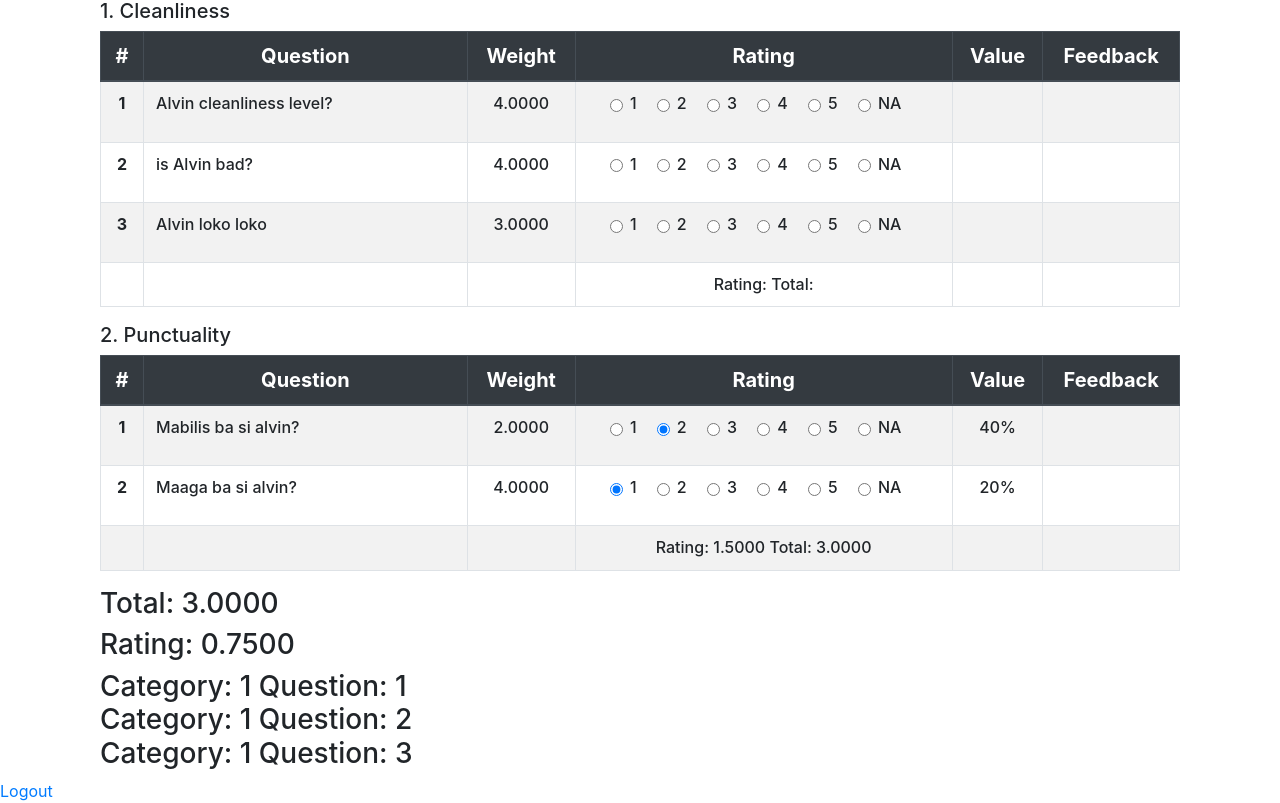
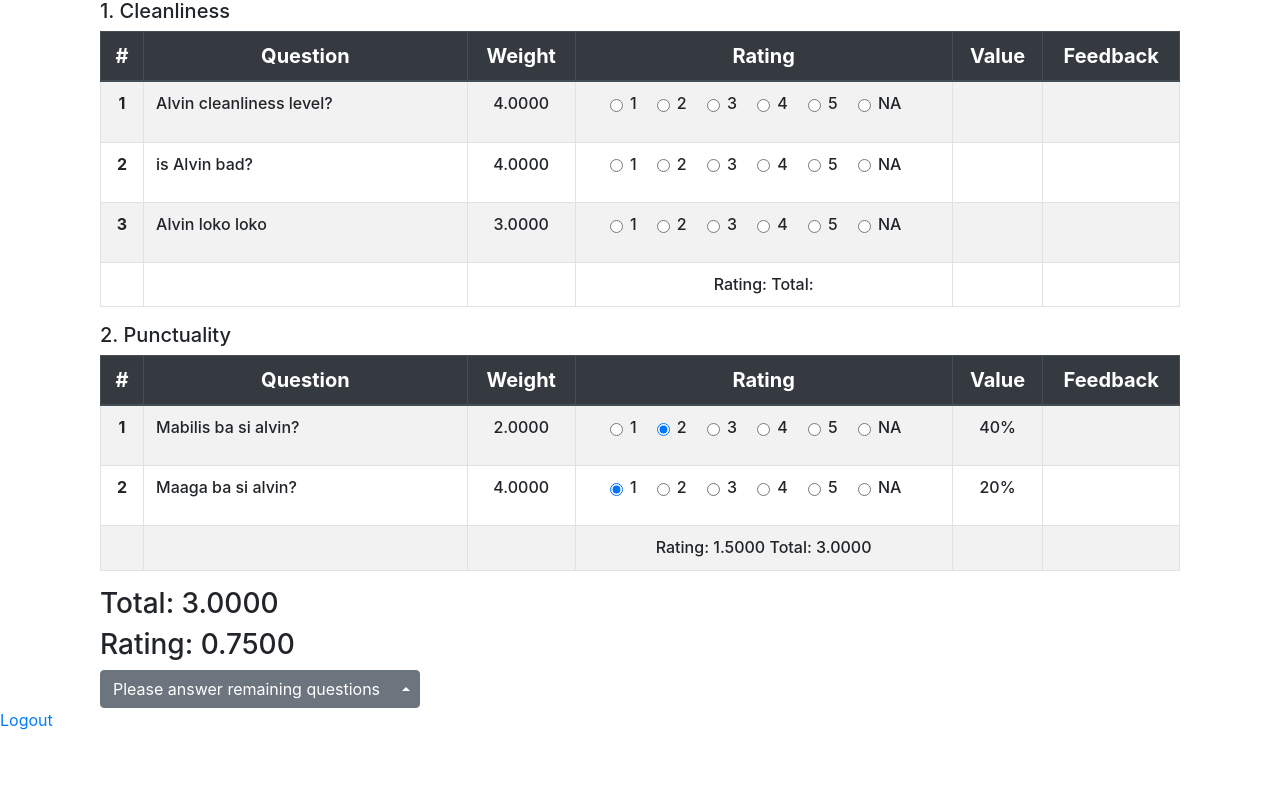
Before and after one commit to binteezyy/logistics-scorecard, a Django app: template logistics_scorecard_A/survey_app/templates/form.html in a window 1280 px wide. Shown: the part 181-984 px from the top of the page. After the commit the page ends 911 px from the top, so only its background shows below. Run offline with Django 3.2, Linux system fonts and the light colour scheme; data comes from the database, SQL or seed files in the repository; the template is opened without the code that fills it: values that come from a table or form of the project are taken from there, most other values are stand-ins (such as "Sample title", 1, 10 or a date in 2020); some libraries are stand-ins or nearby versions.

Commit message:
Added a dropup

```diff
--- a/logistics_scorecard_A/survey_app/templates/form.html
+++ b/logistics_scorecard_A/survey_app/templates/form.html
@@ -64,7 +64,7 @@
     {% for category in scorecard.category_list.all %}
     {% for question in category.questions.all %}
     if (!$('.cat-{{category.category_number}}-row-{{question.question_number}}').is(':checked')) {
-        $('.unchecked-radio').append("Category: {{category.category_number}} Question: {{question.question_number}}<br>");
+        $('.unchecked-radio').append("<a class='dropdown-item' href='#'>Category: {{category.category_number}} Question: {{question.question_number}}</a>");
         $('#submit-btn').css('display', 'none');
     }
     else
@@ -75,7 +75,7 @@
     ctr *= 6;
     if (ctr == $('input:radio').length) {
         $('#submit-btn').css('display', 'block');
-        $('.unanswered-radio').css('display', 'none');
+        $('.dropup').css('display', 'none');
     }
 
     //NA HERE
@@ -236,7 +236,7 @@
 
         if (ctr == $('input:radio').length) {
             $('#submit-btn').css('display', 'block');
-            $('.unanswered-radio').css('display', 'none');
+            $('.dropup').css('display', 'none');
         }
 
     });
@@ -485,9 +485,18 @@
                 Rating:
                 <text name="rating-of-columns" class="rating-of-all"></text>
             </div>
-            <div name="Unanswered" class="h3 unchecked-radio">
-                Unanswered: <br>
-                <text name="unchecked-radio" class="unchecked-radio"></text>
+
+            <div class="btn-group dropup">
+                <button type="button" class="btn btn-secondary">
+                    Please answer remaining questions
+                </button>
+                <button type="button" class="btn btn-secondary dropdown-toggle dropdown-toggle-split"
+                    data-toggle="dropdown" aria-haspopup="true" aria-expanded="false">
+                    <span class="sr-only">Toggle Dropdown</span>
+                </button>
+                <div class="dropdown-menu unchecked-radio">
+
+                </div>
             </div>
             {% if date_now.day <= 30 %}
             <button class="btn btn-outline-primary" type="submit" id="submit-btn" value="submit">Submit</button>
--- a/logistics_scorecard_A/users/views.py
+++ b/logistics_scorecard_A/users/views.py
@@ -76,4 +76,4 @@ def latest_scorecard(request):
         scorecard.save()
         return HttpResponse("OK")
     else:
-        return render(request, "try.html", context)
+        return render(request, "form.html", context)
```
